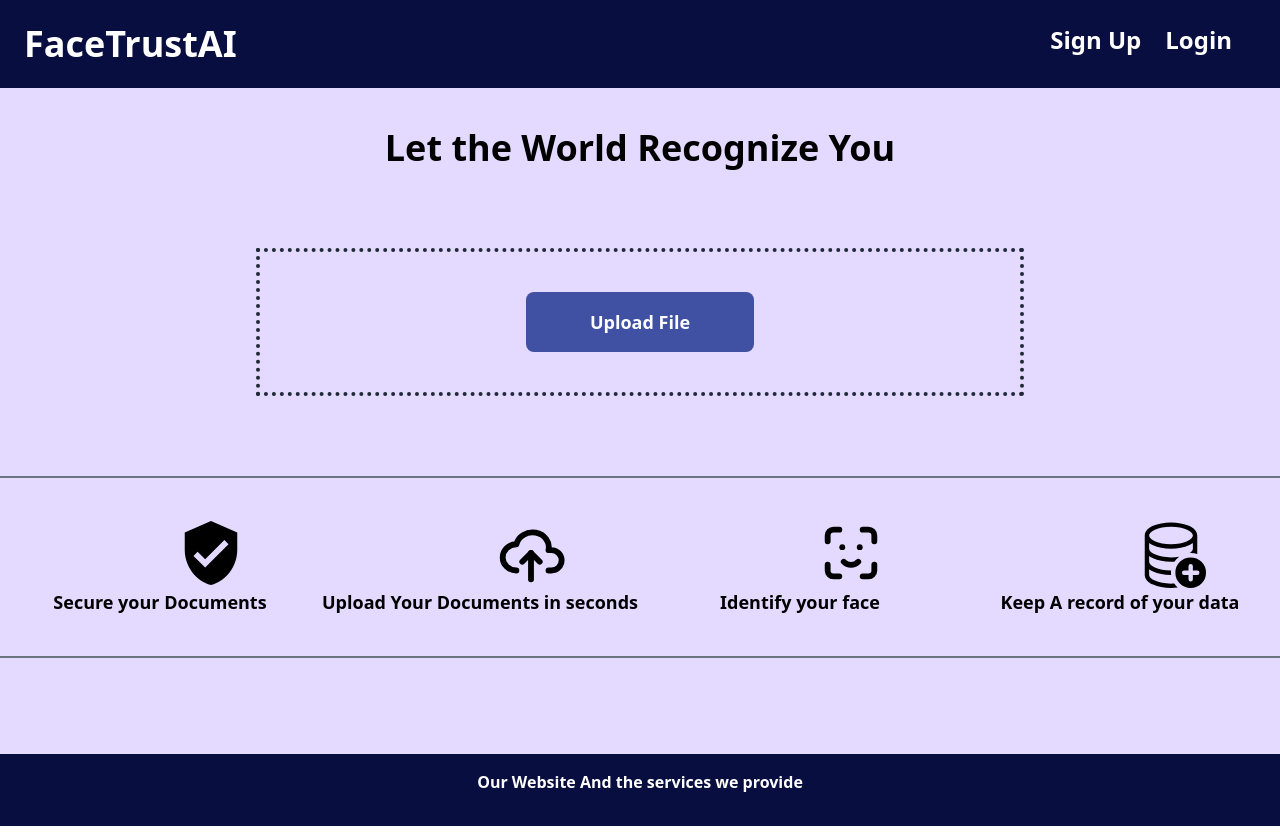
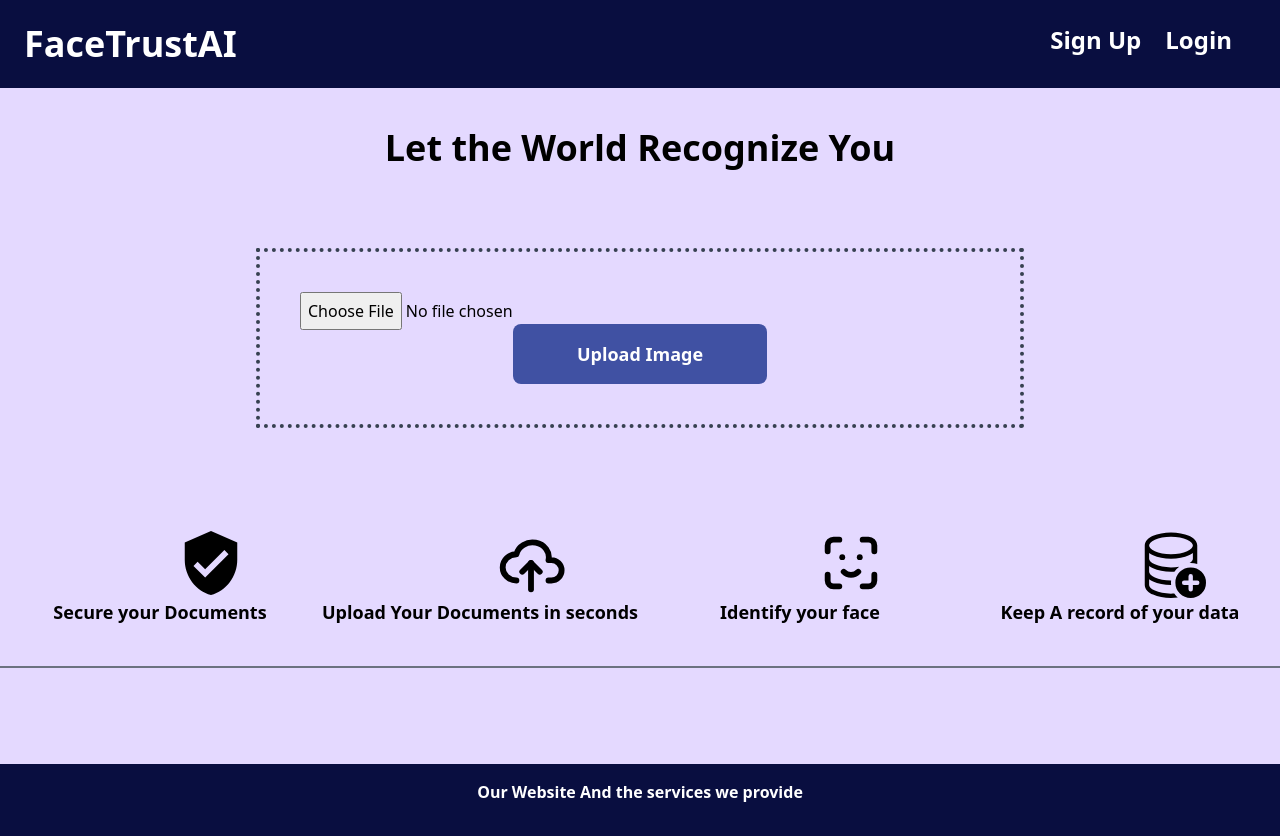
Before and after one commit to Parshvavyas17/Nerd.js-Clash-Of-Codes, a React (Create React App) app in the folder client/: page / in a window 1280 px wide. Built offline with nearby package versions, Linux system fonts and the light colour scheme.

Commit message:
kya pata bro

```diff
--- a/client/src/Upload.js
+++ b/client/src/Upload.js
@@ -7,102 +7,115 @@ import { BsDatabaseAdd } from "react-icons/bs";
 
 
 
-
 const Upload = () => {
   const [image, setImage] = useState("");
   const [url, setUrl] = useState("");
   const handleUpload = () => {
-    const data = new FormData();
-    data.append("file", image);
-    data.append("upload_preset", "clash-of-codes");
-    data.append("cloud_name", "dkjknjdfs");
+    const Data = new FormData();
+    Data.append("file", image);
+    Data.append("upload_preset", "clash-of-codes");
+    Data.append("cloud_name", "dkjknjdfs");
+    // console.log(Data.file);
     fetch("https://api.cloudinary.com/v1_1/dkjknjdfs/image/upload", {
       method: "POST",
-      body: data,
+      body: Data,
     })
       .then((resp) => resp.json())
       .then((data) => {
         console.log(data.url);
+        const Data2 = new FormData();
+        Data2.append("url", data.url);
+        console.log("Data2: ", Data2);
+        fetch("http://127.0.0.1:8000/api/img/detect" ,{
+          method: "POST",
+          body: data.url,
+          headers: {
+            "Content-Type": "application/json",
+          },
+        }).then((response) => {
+          return response.json();
+        }).then((res) => {
+          console.log(res);
+        })
+        .catch((error) => console.log(error))
       })
       .catch((err) => console.log(err));
-
   };
   return (
     <div className="bg-[#E4D9FF]">
       <Navbar />
-      <div >
+      <div>
         <p className="text-4xl text-black font-bold text-center p-10 ">
           Let the World Recognize You
         </p>
         <div className="text-center">
+          <div class="relative">
+            <div class="border-4 border-dotted border-gray-700 p-10 mx-64 mt-10 leading-loose mb-5">
+              <div className="flex">
+                <br />
+                <form>
+                  {" "}
+                  <input
+                    type="file"
+                    class="absolute"
+                    onChange={(e) => setImage(e.target.files[0])}
+                    name="url"
+                  />
+                </form>
+              </div>
 
-
-          <div class="relative">
-            <div class="border-4 border-dotted border-gray-800 p-10 mx-64 mt-10">
-              <div class="relative">
-                <input type="file" class="absolute opacity-0" onChange={(e) => setImage(e.target.files[0])} />
-                <button class="px-16 py-4 text-white font-bold text-lg bg-[#4051A3] rounded-lg ">
-                  Upload File
+              <button
+                onClick={handleUpload}
+                class="px-16 py-4 text-white font-bold text-lg bg-[#4051A3] rounded-lg "
+              >
+                Upload Image
               </button>
             </div>
+            <div className="h-10 "></div>
           </div>
-              <hr className="border border-gray-500 mt-20" />
+        </div>
+        {/* <button onClick={handleUpload} className="">Upload</button>
+        <h1>Uploaded image will be displayed here</h1> */}
+        {/* <img src={url} /> */}
+      </div>
 
       <div className=" flex mt-10">
                 <div className="w-1/4">
                   <MdVerifiedUser className="flex ml-44 cursor-pointer " size="70" />
-                  <div className="text-black font-bold text-lg">
+                  <div className="text-black font-bold text-lg text-center">
                     Secure your Documents
                   </div>
                 </div>
                 <div className="w-1/4">
                   <TbCloudUpload className="flex ml-44 cursor-pointer" size="70" />
-                  <div className="text-black font-bold text-lg">
+                  <div className="text-black font-bold text-lg text-center">
                     Upload Your Documents in seconds
                   </div>
                 </div>
                 <div className="w-1/4">
                   <TbFaceId className="flex ml-44 cursor-pointer " size="70" />
-                  <div className="text-black font-bold text-lg">
+                  <div className="text-black font-bold text-lg text-center">
                     Identify your face
                   </div>
                 </div>
                 <div className="w-1/4">
                   <BsDatabaseAdd className="flex ml-44 cursor-pointer " size="70" />
-                  <div className="text-black font-bold text-lg">
+                  <div className="text-black font-bold text-lg text-center">
                     Keep A record of your data
                   </div>
                 </div>
-
-
-
               </div>
               <hr className="border border-gray-500 mt-10" />
 
-
-
             <div>
-
               <footer class="bg-[#090E40] py-4 mt-24">
                 <div class="container mx-auto text-center text-white font-bold h-10">
                   <p>Our Website And the services we provide</p>
-
                 </div>
               </footer>
-
-
-
-
-
       </div>
     </div>
-        </div>
-
-
-        <div>
-        </div>
-      </div>
-    </div>  );
+  );
 };
 
 export default Upload;
```
Also changed, not shown: 1 other file (tests, documents, lock files or other folders). Lines whose indentation alone changed are shown as unchanged.
